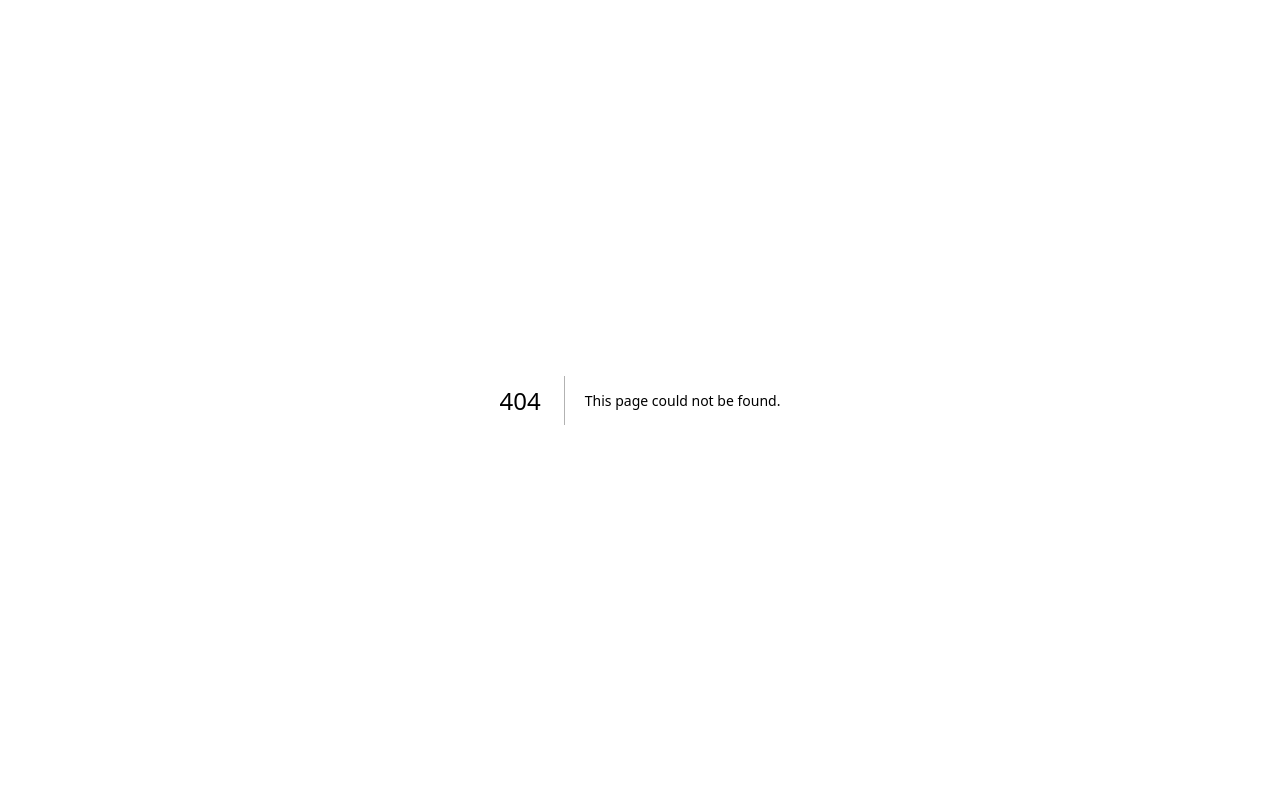
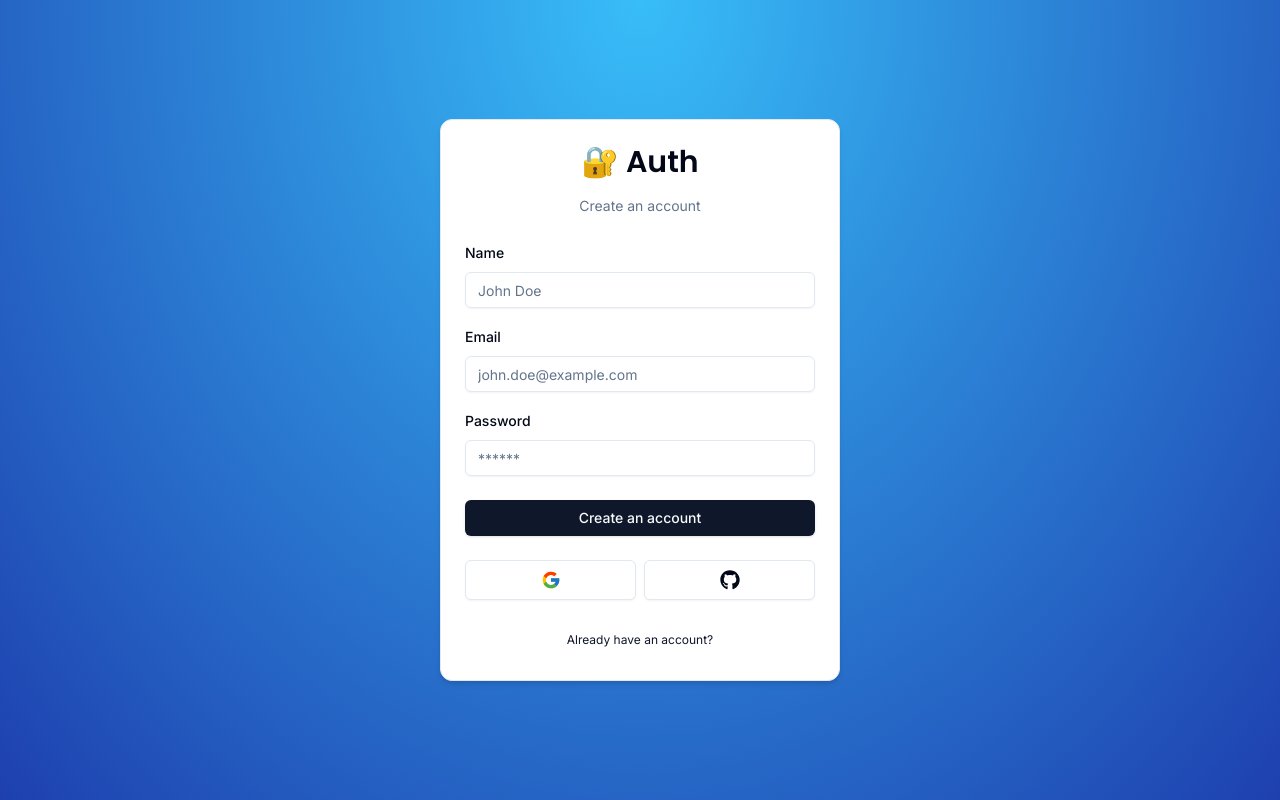
Before and after one commit to ishaan0/Auth-Toolbox, a Next.js app: page /auth/register in a window 1280 px wide. Before the commit this address had no page. Built offline with nearby package versions, Linux system fonts and the light colour scheme.

Commit message:
feat: add register ui

```diff
--- /dev/null
+++ b/app/auth/register/page.tsx
@@ -0,0 +1,12 @@
+import { RegisterForm } from "@/components/auth/register-form";
+import React from "react";
+
+const registerPage = () => {
+  return (
+    <div>
+      <RegisterForm />
+    </div>
+  );
+};
+
+export default registerPage;
--- /dev/null
+++ b/components/auth/register-form.tsx
@@ -0,0 +1,123 @@
+"use client";
+
+import * as z from "zod";
+import { useState, useTransition } from "react";
+import { useForm } from "react-hook-form";
+import { zodResolver } from "@hookform/resolvers/zod";
+
+import { RegisterSchema } from "@/schemas";
+import { Input } from "@/components/ui/input";
+import {
+  Form,
+  FormControl,
+  FormField,
+  FormItem,
+  FormLabel,
+  FormMessage,
+} from "@/components/ui/form";
+import { CardWrapper } from "@/components/auth/card-wrapper";
+import { Button } from "@/components/ui/button";
+import { FormError } from "@/components/form-error";
+import { FormSuccess } from "@/components/form-success";
+import { register } from "@/actions/register";
+
+export const RegisterForm = () => {
+  const [error, setError] = useState<string | undefined>("");
+  const [success, setSuccess] = useState<string | undefined>("");
+  const [isPending, startTransition] = useTransition();
+
+  const form = useForm<z.infer<typeof RegisterSchema>>({
+    resolver: zodResolver(RegisterSchema),
+    defaultValues: {
+      email: "",
+      password: "",
+      name: "",
+    },
+  });
+
+  const onSubmit = (values: z.infer<typeof RegisterSchema>) => {
+    setError("");
+    setSuccess("");
+
+    startTransition(() => {
+      register(values).then((data) => {
+        setError(data.error);
+        setSuccess(data.success);
+      });
+    });
+  };
+
+  return (
+    <CardWrapper
+      headerLabel="Create an account"
+      backButtonLabel="Already have an account?"
+      backButtonHref="/auth/login"
+      showSocial
+    >
+      <Form {...form}>
+        <form onSubmit={form.handleSubmit(onSubmit)} className="space-y-6">
+          <div className="space-y-4">
+            <FormField
+              control={form.control}
+              name="name"
+              render={({ field }) => (
+                <FormItem>
+                  <FormLabel>Name</FormLabel>
+                  <FormControl>
+                    <Input
+                      {...field}
+                      disabled={isPending}
+                      placeholder="John Doe"
+                    />
+                  </FormControl>
+                  <FormMessage />
+                </FormItem>
+              )}
+            />
+            <FormField
+              control={form.control}
+              name="email"
+              render={({ field }) => (
+                <FormItem>
+                  <FormLabel>Email</FormLabel>
+                  <FormControl>
+                    <Input
+                      {...field}
+                      disabled={isPending}
+                      placeholder="john.doe@example.com"
+                      type="email"
+                    />
+                  </FormControl>
+                  <FormMessage />
+                </FormItem>
+              )}
+            />
+            <FormField
+              control={form.control}
+              name="password"
+              render={({ field }) => (
+                <FormItem>
+                  <FormLabel>Password</FormLabel>
+                  <FormControl>
+                    <Input
+                      {...field}
+                      disabled={isPending}
+                      placeholder="******"
+                      type="password"
+                    />
+                  </FormControl>
+                  <FormMessage />
+                </FormItem>
+              )}
+            />
+          </div>
+          <FormError message={error} />
+          <FormSuccess message={success} />
+          <Button disabled={isPending} type="submit" className="w-full">
+            Create an account
+          </Button>
+        </form>
+      </Form>
+    </CardWrapper>
+  );
+};
--- a/schemas/index.ts
+++ b/schemas/index.ts
@@ -9,3 +9,15 @@
   }),
   code: z.optional(z.string()),
 });
+
+export const RegisterSchema = z.object({
+  email: z.string().email({
+    message: "Email is required",
+  }),
+  password: z.string().min(6, {
+    message: "Minimum 6 characters required",
+  }),
+  name: z.string().min(1, {
+    message: "Name is required",
+  }),
+});
```
